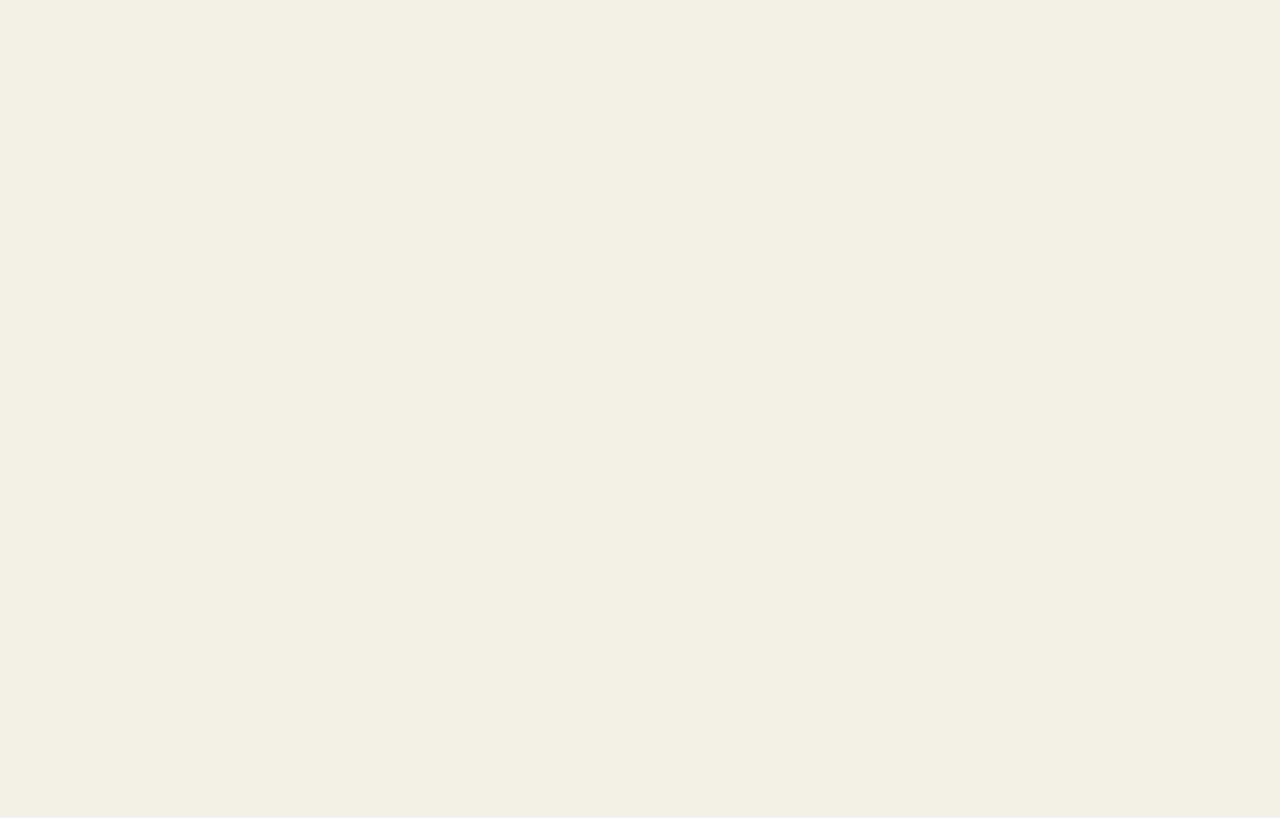
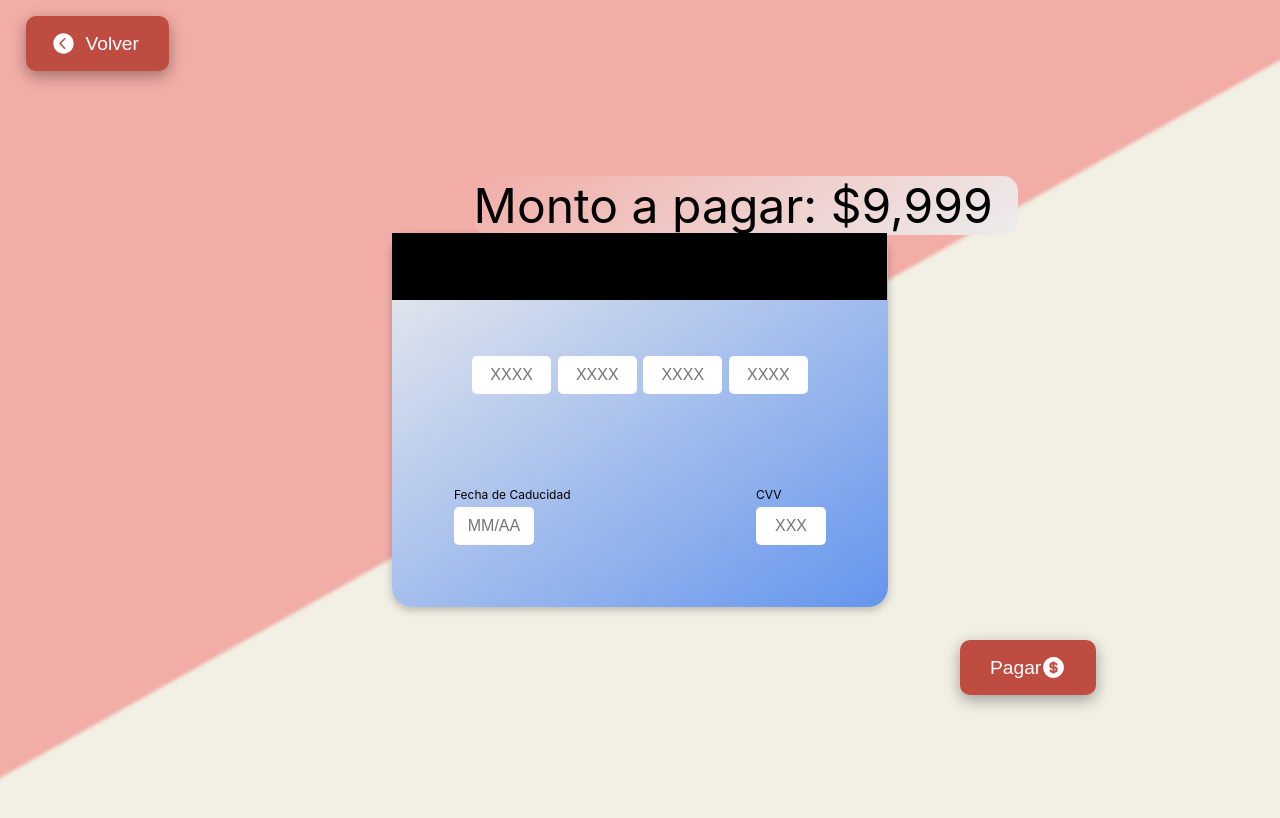
Before and after one commit to leodelmas00/front-truequetools, a React (Create React App) app: page /HighlightPost in a window 1280 px wide. Shown: the top 818 px of the page. Built offline with nearby package versions, Linux system fonts and the light colour scheme.

Commit message:
Hice la clase highlight

```diff
--- a/src/App.js
+++ b/src/App.js
@@ -31,6 +31,8 @@ import Ventas from './components/admin-cruds/Ventas';
 import HistorialSolicitudes from "./components/HistorialSolicitudes";
 import Support from "./components/Support";
 import VentaDetail from "./components/admin-cruds/VentaDetail";
+import HighlightPost from "./components/HighlightPost";
+
 
 function App() {
   return (
@@ -67,6 +69,7 @@ function App() {
       <Route path="/adminview/Users" component={Users} />
       <Route path="/adminview/Ventas" component={Ventas} />
       <Route path="/adminview/Venta/:id" component={VentaDetail} />
+      <Route path="/HighlightPost" component={HighlightPost} />
 
       <Route path="/Support" component={Support} />
 
--- /dev/null
+++ b/src/components/HighlightPost.jsx
@@ -0,0 +1,134 @@
+import React, { useState } from 'react';
+import '../styles/HighlightPost.css';
+import { IoChevronBackCircle } from "react-icons/io5";
+import { TbCoinFilled } from "react-icons/tb";
+
+function HighlightPost() {
+  const [cardNumber1, setCardNumber1] = useState("");
+  const [cardNumber2, setCardNumber2] = useState("");
+  const [cardNumber3, setCardNumber3] = useState("");
+  const [cardNumber4, setCardNumber4] = useState("");
+  const [expiryDate, setExpiryDate] = useState("");
+  const [cvv, setCvv] = useState("");
+  const [showSuccess, setShowSuccess] = useState(false);
+  const [showInsufficientMessage, setShowInsufficientMessage] = useState(false);
+  const [showIncompleteFieldsMessage, setShowIncompleteFieldsMessage] = useState(false);
+
+  const handleGoBack = () => {
+    window.history.back(); // Redirige a la página anterior en el historial del navegador
+  };
+
+  const handlePagar = () => {
+    // Verificar si algún campo está vacío
+    if (!cardNumber1 || !cardNumber2 || !cardNumber3 || !cardNumber4 || !expiryDate || !cvv) {
+      setShowIncompleteFieldsMessage(true);
+      setShowInsufficientMessage(false);
+      setShowSuccess(false);
+      return;
+    }
+
+    // Verificar si los números de tarjeta son todos 1111
+    if (cardNumber1 === "1111" && cardNumber2 === "1111" && cardNumber3 === "1111" && cardNumber4 === "1111") {
+      setShowInsufficientMessage(true);
+      setShowSuccess(false);
+      setShowIncompleteFieldsMessage(false);
+      // Reiniciar los campos
+      setCardNumber1("");
+      setCardNumber2("");
+      setCardNumber3("");
+      setCardNumber4("");
+      setExpiryDate("");
+      setCvv("");
+    }
+    // Verificar si los números de tarjeta son todos 2222
+    else if (cardNumber1 === "2222" && cardNumber2 === "2222" && cardNumber3 === "2222" && cardNumber4 === "2222") {
+      setShowSuccess(true);
+      setShowInsufficientMessage(false);
+      setShowIncompleteFieldsMessage(false);
+    } else {
+      setShowSuccess(false);
+      setShowInsufficientMessage(false);
+      setShowIncompleteFieldsMessage(false);
+    }
+  };
+
+  const handleAceptar = () => {
+    setShowInsufficientMessage(false);
+    setShowSuccess(false);
+    setShowIncompleteFieldsMessage(false);
+  };
+
+  const handleAceptarSuccess = () => {
+    setShowSuccess(false);
+    // Redirigir a /SignIn
+    window.location.href = "/SignIn";
+  };
+
+  return (
+    <div className="container-card">
+      <div>
+        <button className="volver-btn" onClick={handleGoBack}>
+          <IoChevronBackCircle size={25} />
+          Volver
+        </button>
+      </div>
+
+      <div className="container-precio">
+        <p className="monto-a-pagar">Monto a pagar: $9,999</p>
+      </div>
+
+      <div className="credit-card">
+        <div className="blackline"></div>
+        <div className="card-number">
+          <input type="text" maxLength="4" placeholder="XXXX" required value={cardNumber1} onChange={(e) => setCardNumber1(e.target.value)} />
+          <input type="text" maxLength="4" placeholder="XXXX" required value={cardNumber2} onChange={(e) => setCardNumber2(e.target.value)} />
+          <input type="text" maxLength="4" placeholder="XXXX" required value={cardNumber3} onChange={(e) => setCardNumber3(e.target.value)} />
+          <input type="text" maxLength="4" placeholder="XXXX" required value={cardNumber4} onChange={(e) => setCardNumber4(e.target.value)} />
+        </div>
+        <div className="card-details">
+          <div className="expiry-date">
+            <label htmlFor="expiry">Fecha de Caducidad</label>
+            <input type="text" maxLength="4" id="expiry" placeholder="MM/AA" required value={expiryDate} onChange={(e) => setExpiryDate(e.target.value)} />
+          </div>
+          <div className="cvv">
+            <label htmlFor="cvv">CVV</label>
+            <input type="text" id="cvv" maxLength="3" placeholder="XXX" required value={cvv} onChange={(e) => setCvv(e.target.value)} />
+          </div>
+        </div>
+      </div>
+
+      <button className="pagar-btn" onClick={handlePagar}>
+        Pagar <TbCoinFilled size={25} />
+      </button>
+
+      {showSuccess && (
+        <div className="mensaje-emergente">
+          <div className="modal-content">
+            <p>Pago exitoso ¡Muchas gracias!</p>
+            <button className="aceptar-btn" onClick={handleAceptarSuccess}>Aceptar</button>
+          </div>
+        </div>
+      )}
+
+      {showInsufficientMessage && (
+        <div className="mensaje-emergente">
+          <div className="modal-content">
+            <p>Monto insuficiente, por favor vuelva a intentarlo.</p>
+            <button className="aceptar-btn" onClick={handleAceptar}>Aceptar</button>
+          </div>
+        </div>
+      )}
+
+      {showIncompleteFieldsMessage && (
+        <div className="mensaje-emergente">
+          <div className="modal-content">
+            <p>Por favor complete todos los campos.</p>
+            <button className="aceptar-btn" onClick={handleAceptar}>Aceptar</button>
+          </div>
+        </div>
+      )}
+    </div>
+  );
+}
+
+export default HighlightPost;
--- a/src/components/PostDetail.jsx
+++ b/src/components/PostDetail.jsx
@@ -153,7 +153,9 @@ function PostDetail() {
                             <Link to={`/Post/${params.postId}/solicitudes`}>
                                 <button className="solicitudes-btn post-card-btn">Ver solicitudes recibidas<FaIcons.FaBell style={{ marginLeft: '10px' }}></FaIcons.FaBell></button>
                             </Link>
-                            <button className="highlight-btn " >Destacar <FaMoneyCheck /></button>
+                            <Link to={`/HighlightPost`}>
+                                <button className="highlight-btn " >Destacar <FaMoneyCheck className="icon-highlight" /></button>
+                            </Link>
                             <button className="delete-btn" onClick={handleDelete}><FaRegTrashAlt /> Eliminar</button>
                         </div>
                     )}
--- /dev/null
+++ b/src/styles/HighlightPost.css
@@ -0,0 +1,180 @@
+
+  .container-card {
+    background-image: url('../logo_1/Fondo_Invertido_Published.png');
+    background-size: cover;
+    background-repeat: no-repeat;
+    background-position: center;
+    display: flex;
+    flex-direction: column;
+    align-items: center;
+    justify-content: center;
+    height: 100vh; /* Ajusta la altura del contenedor al 100% del viewport */
+    padding: 20px; /* Espacio interno */
+  }
+
+    .blackline{
+      position: relative;
+      background-color: black;
+      padding: 4%;
+      height: 15%;
+      width: 125%;
+      left: -16.6%;
+      top:-25%;
+      border: none;
+    }
+
+    .credit-card {
+      background: linear-gradient(145deg, #ececec, cornflowerblue);
+      width: 30%;
+      height: 250px;
+      border-radius: 20px;
+      box-shadow: rgba(0, 0, 0, 0.24) 0px 3px 8px;
+      padding: 5%;
+      display: flex;
+      flex-direction: column;
+      justify-content: space-between;
+    }
+
+    .card-number {
+      top: -20%;
+      position: relative;
+      padding: 4%;
+      display: flex;
+      justify-content: space-between;
+    }
+
+    .card-number input {
+      margin: 1%;
+      width: 22%;
+      padding: 10px;
+      border: none;
+      border-radius: 5px;
+      text-align: center;
+      font-size: 100%;
+    }
+
+    .card-details {
+      display: flex;
+      justify-content: space-between;
+    }
+
+    .card-details .expiry-date,
+    .card-details .cvv {
+      display: flex;
+      flex-direction: column;
+    }
+
+    .card-details label {
+      font-size: 12px;
+      margin-bottom: 5px;
+    }
+
+    .card-details input {
+      padding: 10px;
+      border: none;
+      border-radius: 5px;
+      text-align: center;
+      font-size: 16px;
+    }
+
+    .card-details .expiry-date input {
+      width: 60px;
+    }
+
+    .card-details .cvv input {
+      width: 50px;
+    }
+
+    .volver-btn {
+      position: fixed;
+      top: 2%;
+      left: 2%;
+      z-index: 999;
+      background-color: #bf4c41; /* Color de fondo del botón */
+      color: #fff; /* Color del texto */
+      border: none;
+      padding: 15px 30px;
+      font-size: 16px;
+      border-radius: 10px;
+      cursor: pointer;
+      justify-content: center;
+      align-items: center;
+      box-shadow: rgba(0, 0, 0, 0.35) 0px 5px 15px;
+      font-size: larger;
+      display: flex; /* Añadido para usar flexbox */
+      align-items: center; /* Centrar verticalmente los contenidos */
+    }
+
+    .volver-btn:hover{
+      background-color:#734429;
+      color: #f2f0e4;
+    }
+
+    .volver-btn svg {
+      margin-right: 10px; /* Espacio a la derecha del ícono */
+      margin-left: -5px; /* Ajuste para mover el ícono más a la izquierda */
+    }
+
+    .monto-a-pagar{
+      position: absolute;
+      left: 37%;
+      top: 16%;
+      align-self: center;
+      padding-right: 2%;
+      font-size: 300%;
+      border-radius: 15px;
+      background: linear-gradient(145deg, #f2ada7,  #ececec);
+    }
+
+    .pagar-btn{
+      position: fixed;
+      top: 80%;
+      left: 75%;
+      z-index: 999;
+      background-color: #bf4c41; /* Color de fondo del botón */
+      color: #fff; /* Color del texto */
+      border: none;
+      padding: 15px 30px;
+      font-size: 16px;
+      border-radius: 10px;
+      cursor: pointer;
+      justify-content: center;
+      align-items: center;
+      box-shadow: rgba(0, 0, 0, 0.35) 0px 5px 15px;
+      display: flex; /* Añadido para usar flexbox */
+      align-items: center; /* Centrar verticalmente los contenidos */
+      font-size: larger;
+    }
+
+    .pagar-btn:hover{
+      background-color:#734429;
+      color: #f2f0e4;
+    }
+
+    .mensaje-emergente{
+      position: absolute;
+      top:5%;
+      padding: 0.5%;
+      border-radius: 15px;
+      background-color: #bf4c41;
+      color: #f2f0e4;
+      font-size: larger;
+    }
+
+    .aceptar-btn{
+      position: relative;
+      left: 38%;
+      margin: 2%;
+      font-size: larger;
+      align-self: center;
+      border-radius: 15px;
+      background-color: #f2ada7;
+      color: black;
+      border: none;
+      cursor: pointer;
+    }
+
+    .aceptar-btn:hover{
+      background-color: black ;
+      color: #f2ada7;
+    }
--- a/src/styles/PostDetailStyle.css
+++ b/src/styles/PostDetailStyle.css
@@ -257,7 +257,7 @@
 
 .highlight-btn{
     position: fixed;
-    top: 7%;
+    top: 10%;
     right: 2%;
     z-index: 999;
     background-color: #bf4c41;
@@ -296,3 +296,8 @@
 .delete-btn:hover {
     background-color: #c56d65;
 }
+
+.icon-highlight{
+    margin-left: 8px;
+    align-self: center;
+}
--- a/src/styles/home.css
+++ b/src/styles/home.css
@@ -708,7 +708,9 @@ a:hover {
 }
 
 .read-btn {
-
+    position:absolute;
+    left: 90%;
+    transition: transform 0.3s ease;
     padding: 1% 3%;
     border-radius: 15%;
     border: none;
```
Also changed, not shown: src/components/SignIn.jsx (+6 -2 lines), src/components/Highlight.jsx (deleted).
